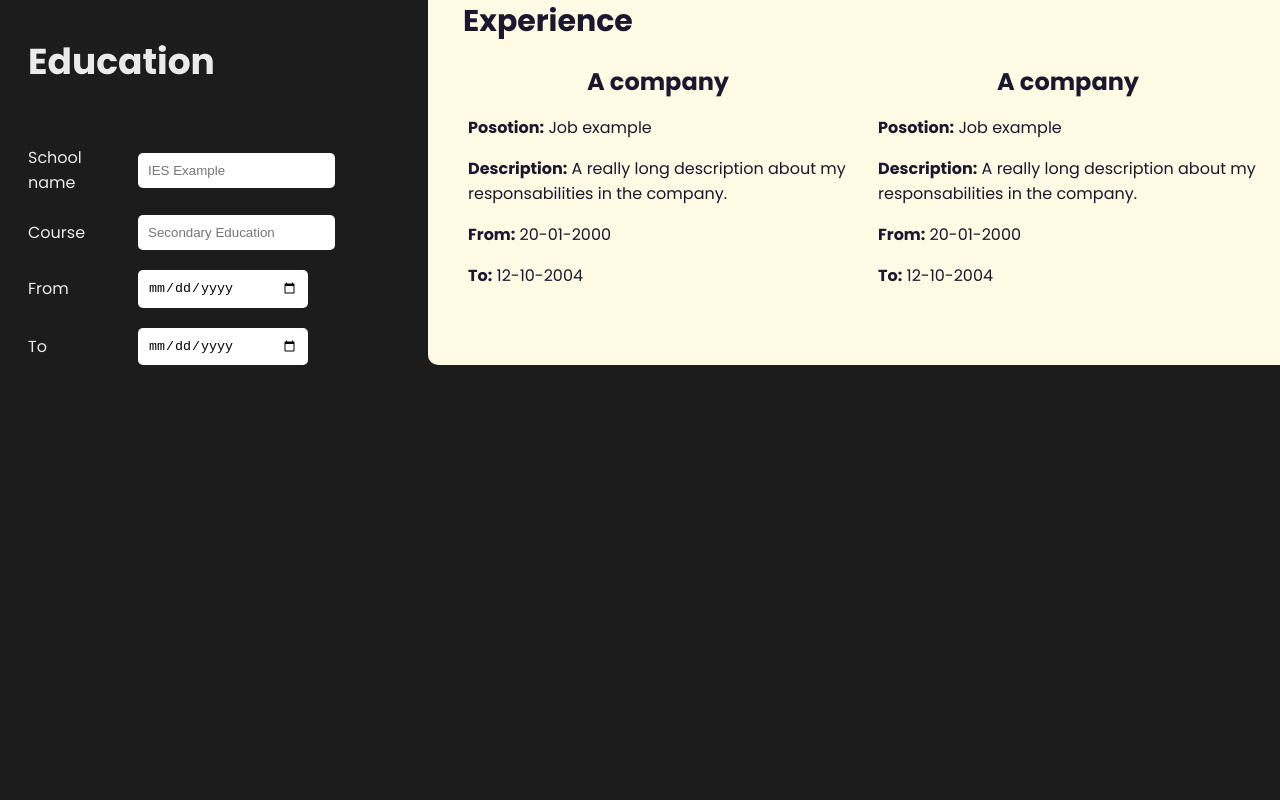
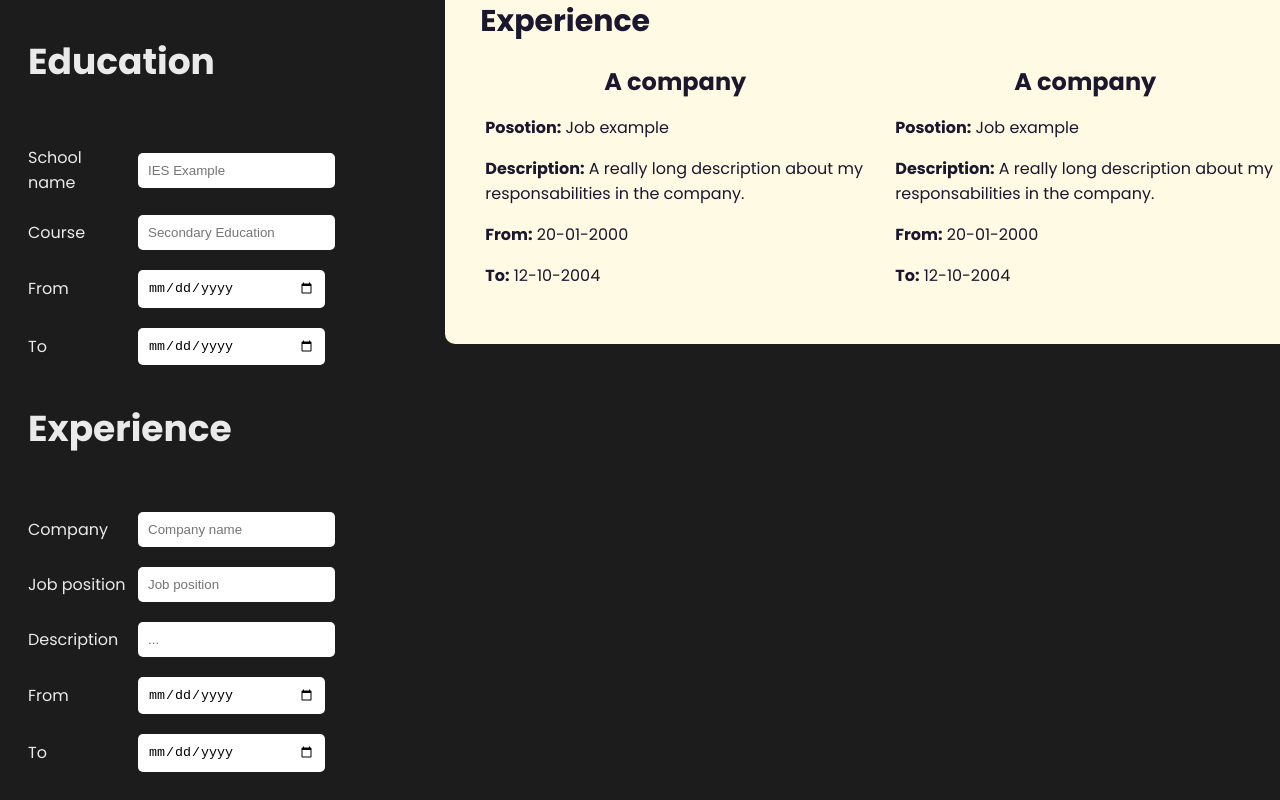
Before and after one commit to wisyxx/Calorie-Counter, a React (Vite) app: page / in a window 1280 px wide. Shown: the part 527-1327 px from the top of the page. Before the commit the page ends 920 px from the top, so only its background shows below. Built offline with nearby package versions, Linux system fonts and the light colour scheme.

Commit message:
Add static experience form

```diff
--- a/src/App.css
+++ b/src/App.css
@@ -10,6 +10,7 @@
   background-color: #fffae3;
   color: #1a172f;
   border-radius: 1rem;
+  height: min-content;
 }
 .cv-container__section {
   padding: 2rem;
--- a/src/App.tsx
+++ b/src/App.tsx
@@ -1,5 +1,6 @@
 import GeneralInfoForm from './components/GeneralInfoForm';
 import EducationForm from './components/EducationForm';
+import ExperienceForm from './components/ExperienceForm';
 import './App.css';
 
 export default function App() {
@@ -11,6 +12,7 @@ export default function App() {
           {/* TO-DO: Desplegalbe forms */}
           <GeneralInfoForm title="General information" />
           <EducationForm title="Education" />
+          <ExperienceForm title="Experience" />
         </section>
 
         <aside className="cv-container">
--- /dev/null
+++ b/src/components/ExperienceForm.tsx
@@ -0,0 +1,49 @@
+import FormInput from './FormInput';
+import '../styles/Form.css';
+
+interface FormProps {
+  title: string;
+}
+
+export default function GeneralInfoForm({ title }: FormProps) {
+  return (
+    <section className="form">
+      <h1 className="form__title">{title}</h1>
+      <FormInput
+        placeholder="Company name"
+        name="company"
+        id="company"
+        type="text"
+        label="Company"
+      />
+      <FormInput
+        placeholder="Job position"
+        name="position"
+        id="position"
+        type="text"
+        label="Job position"
+      />
+      <FormInput
+        placeholder="..."
+        name="description"
+        id="description"
+        type="text"
+        label="Description"
+      />
+      <FormInput
+        label="From"
+        name="start-date"
+        id="start-date"
+        type="date"
+        placeholder="20-01-2000"
+      />
+      <FormInput
+        label="To"
+        name="end-date"
+        id="end-date"
+        type="date"
+        placeholder="12-10-2004"
+      />
+    </section>
+  );
+}
--- a/src/components/GeneralInfoForm.tsx
+++ b/src/components/GeneralInfoForm.tsx
@@ -27,7 +27,7 @@ export default function GeneralInfoForm({ title }: FormProps) {
         placeholder="example@gmail.com"
         name="email"
         id="email"
-        type="emai"
+        type="email"
         label="Email"
       />
       <FormInput
```
